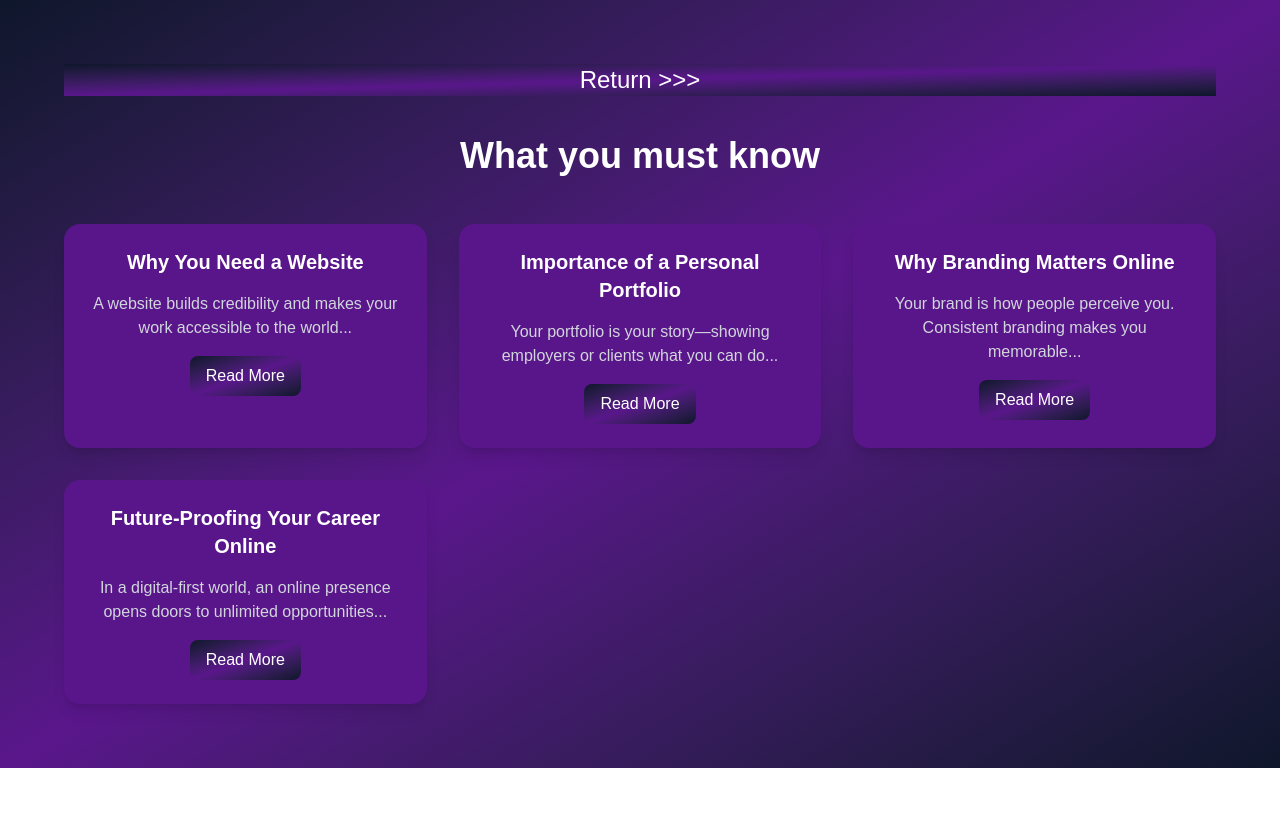
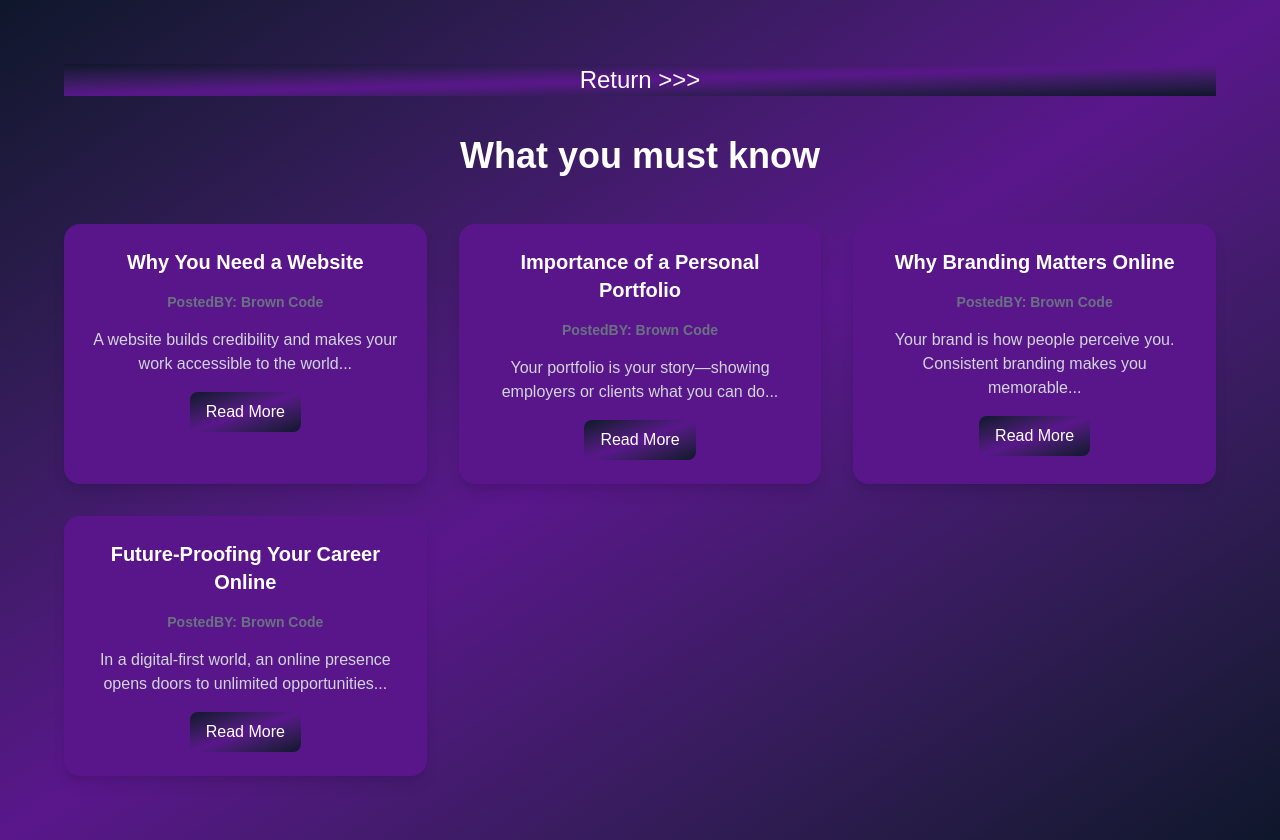
Before and after one commit to Brown-Oziomachi/Brown-Code-, a Next.js app: page /blog in a window 1280 px wide. Before the commit the page ends 800 px from the top, so only its background shows below. Built offline with nearby package versions, Linux system fonts and the light colour scheme.

Commit message:
update on home page

```diff
--- a/components/Blog.js
+++ b/components/Blog.js
@@ -4,6 +4,7 @@ import { useState } from "react";
 const articles = [
   {
     title: "Why You Need a Website",
+    PostedBY: "Brown Code",
     preview:
       "A website builds credibility and makes your work accessible to the world...",
     content: `In today's digital era, having a website is no longer optional.
@@ -13,6 +14,8 @@ const articles = [
   },
   {
     title: "Importance of a Personal Portfolio",
+    PostedBY: "Brown Code",
+
     preview:
       "Your portfolio is your story—showing employers or clients what you can do...",
     content: `A personal portfolio is more than just a collection of your work.
@@ -22,6 +25,8 @@ const articles = [
   },
   {
     title: "Why Branding Matters Online",
+    PostedBY: "Brown Code",
+
     preview:
       "Your brand is how people perceive you. Consistent branding makes you memorable...",
     content: `Branding is not just about logos and colors—it’s about creating an identity.
@@ -30,6 +35,7 @@ const articles = [
   },
   {
     title: "Future-Proofing Your Career Online",
+    PostedBY: "Brown Code",
     preview:
       "In a digital-first world, an online presence opens doors to unlimited opportunities...",
     content: `The job market is rapidly evolving, and having an online presence future-proofs your career.
@@ -38,7 +44,7 @@ const articles = [
   },
 ];
 
-export default function KnowledgeHub() {
+export default function KnowledgeHub({}) {
   const [selected, setSelected] = useState(null);
 
   return (
@@ -62,6 +68,8 @@ export default function KnowledgeHub() {
               className="bg-purple-900 rounded-2xl p-6 shadow-lg hover:shadow-xl transition"
             >
               <h3 className="text-xl font-semibold mb-4">{article.title}</h3>
+              <h3 className="text-sm font-semibold mb-4 text-gray-500">PostedBY: {article.PostedBY}</h3>
+
               <p className="text-gray-300 mb-4">{article.preview}</p>
               <button
                 onClick={() => setSelected(article)}
--- a/components/FirebaseChat.js
+++ b/components/FirebaseChat.js
@@ -151,7 +151,7 @@ export default function FirebaseChat({ isOpen, onClose }) {
   if (!isOpen) return null;
 
   return (
-    <div className="fixed bottom-24 right-6 w-96 max-w-[calc(100vw-3rem)] h-[500px] bg-slate-900 rounded-2xl shadow-2xl z-50 flex flex-col border border-purple-500/50">
+    <div className="fixed bottom-24 right-6 w-cover max-w-[calc(100vw-1rem)] h-[800px] lg:h-150 mt-10 bg-slate-900 rounded-2xl shadow-2xl z-50 flex flex-col border border-purple-500/50">
       {/* Header */}
       <div className="bg-gradient-to-r from-purple-600 to-pink-600 p-4 rounded-t-2xl flex items-center justify-between">
         <div className="flex items-center gap-3">
--- a/components/Navbar.js
+++ b/components/Navbar.js
@@ -20,6 +20,7 @@ export default function Navbar({
     "contact",
     "testimonials",
     "blog",
+    "advert"
   ];
 
   return (
--- a/components/Portfolio.js
+++ b/components/Portfolio.js
@@ -22,6 +22,7 @@ export default function Portfolio() {
   const [isScrolled, setIsScrolled] = useState(false);
   const [isChatOpen, setIsChatOpen] = useState(false);
   const [isExpanded, setIsExpanded] = useState(false);
+
   useEffect(() => {
     const handleScroll = () => {
       setIsScrolled(window.scrollY > 20);
@@ -40,15 +41,15 @@ export default function Portfolio() {
     },
     {
       title: "The Cyclopedia /News Hub",
-      description: "The platform where news are been read",
+      description: "A news platform",
       tech: ["React", "Next.js", "firebase", "Tailwind CSS"],
       link: "https://cyclopedia-media-hub.vercel.app",
     },
     {
-      title: "Analytics Dashboard",
+      title: "Web App Editor/Cyclopedia",
       description:
-        "Data visualization platform with interactive charts and reports",
-      tech: ["React", "D3.js", "Python", "FastAPI"],
+        "An app editor the The Cyclopedia News Site/ Unauthorized",
+      tech: ["React", "Python"],
       link: "#",
     },
   ];
@@ -56,8 +57,8 @@ export default function Portfolio() {
   const skills = {
     frontend: ["React", "HTML", "CSS", "Tailwind CSS", "Next.js"],
     backend: ["Node.js", "Python"],
-    database: ["PostgreSQL", "MongoDB", "Firebase", "MySQL"],
-    tools: ["Git", "Docker", "AWS", "CI/CD", "Webpack"],
+    database: [ "MongoDB", "Firebase", "MySQL"],
+    tools: ["Git"],
   };
 
   const scrollToSection = (id) => {
```
